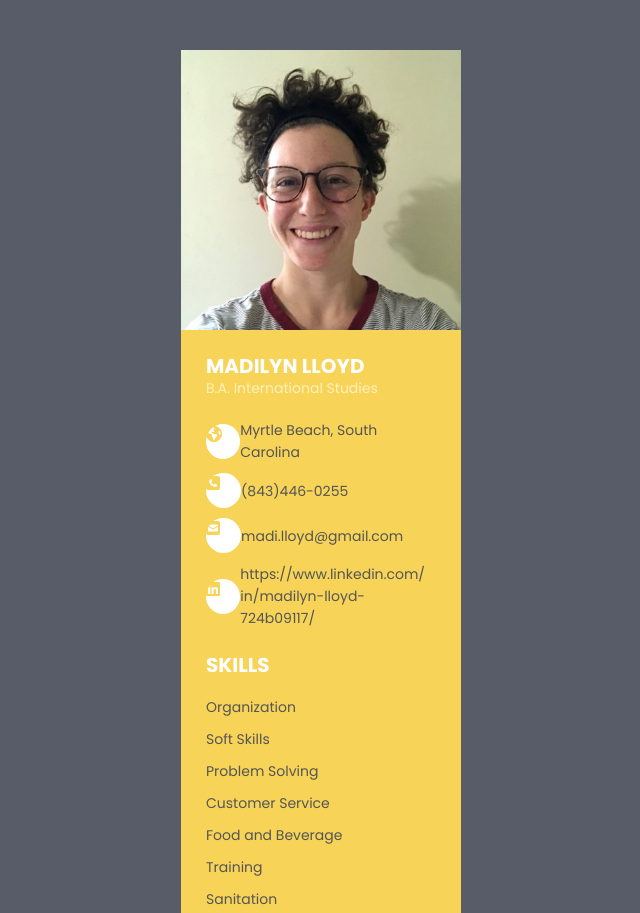
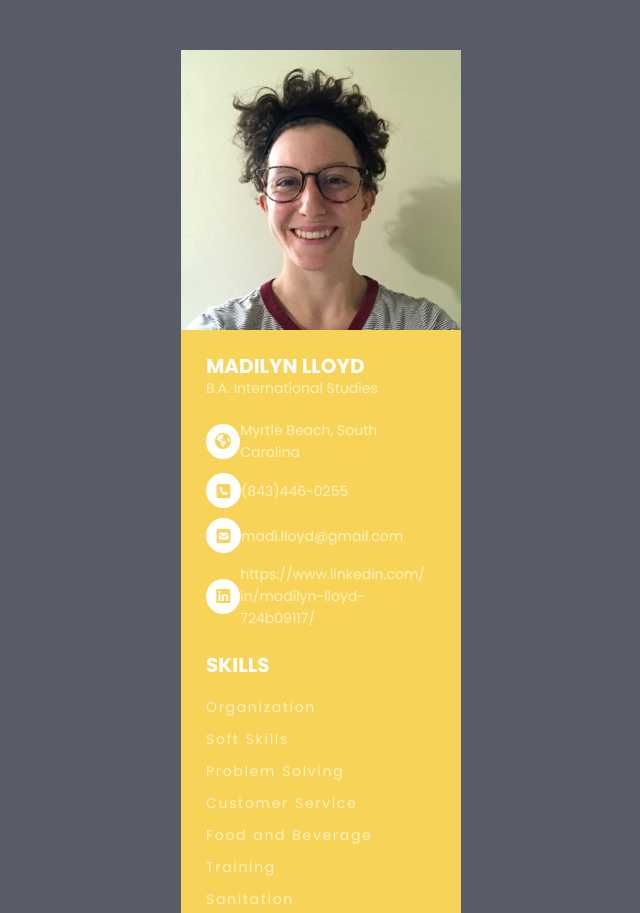
Before and after one commit to madilloyd/resume-jan-2021, a plain HTML site: page index.html in a window 1280 px wide. Shown: the top 913 px of the page, without its empty margins (59-699 px from the left). Drawn offline with Linux system fonts and the light colour scheme.

Commit message:
added list text coloring and style

```diff
--- a/resources/css/style.css
+++ b/resources/css/style.css
@@ -92,7 +92,8 @@ body{
     margin-bottom: 0;
 }
 
-.resume .resume_left ul li .icon {
+/*Icon display features and positioning*/
+.resume .resume_left ul li .icon{
     width: 35px;
     height: 35px;
     background: #fff;
@@ -102,3 +103,24 @@ body{
     font-size: 16px;
     position: relative;
 }
+
+.resume .icon i{
+    position: absolute;
+    top: 50%;
+    left: 50%;
+    transform: translate(-50%,-50%);
+}
+
+/*List text color*/
+.resume .resume_left ul li .data{
+    color: #FFF1BE;
+}
+
+.resume .resume_left .resume_skills ul li{
+    color: #FFF1BE;
+}
+
+.resume .resume_left .resume_skills ul li .skill_name{
+    letter-spacing: 0.12em;
+    word-spacing: 0.05em;
+}
```
